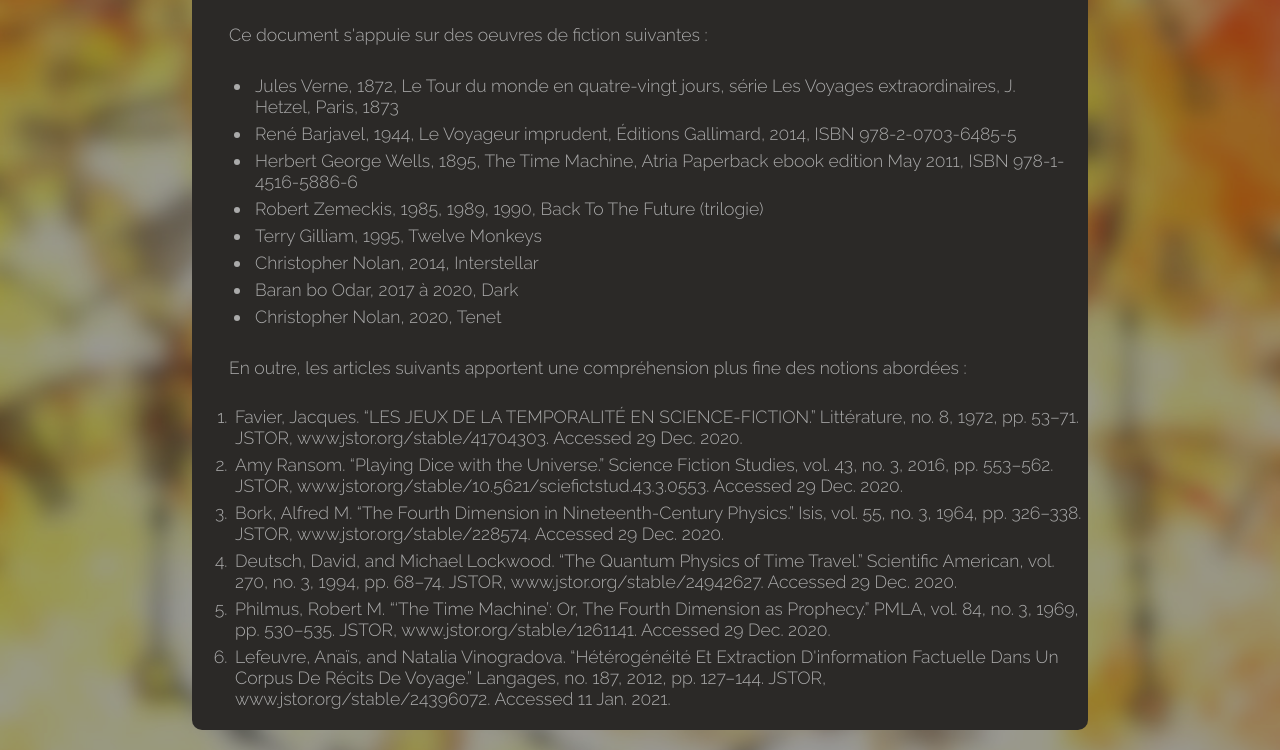
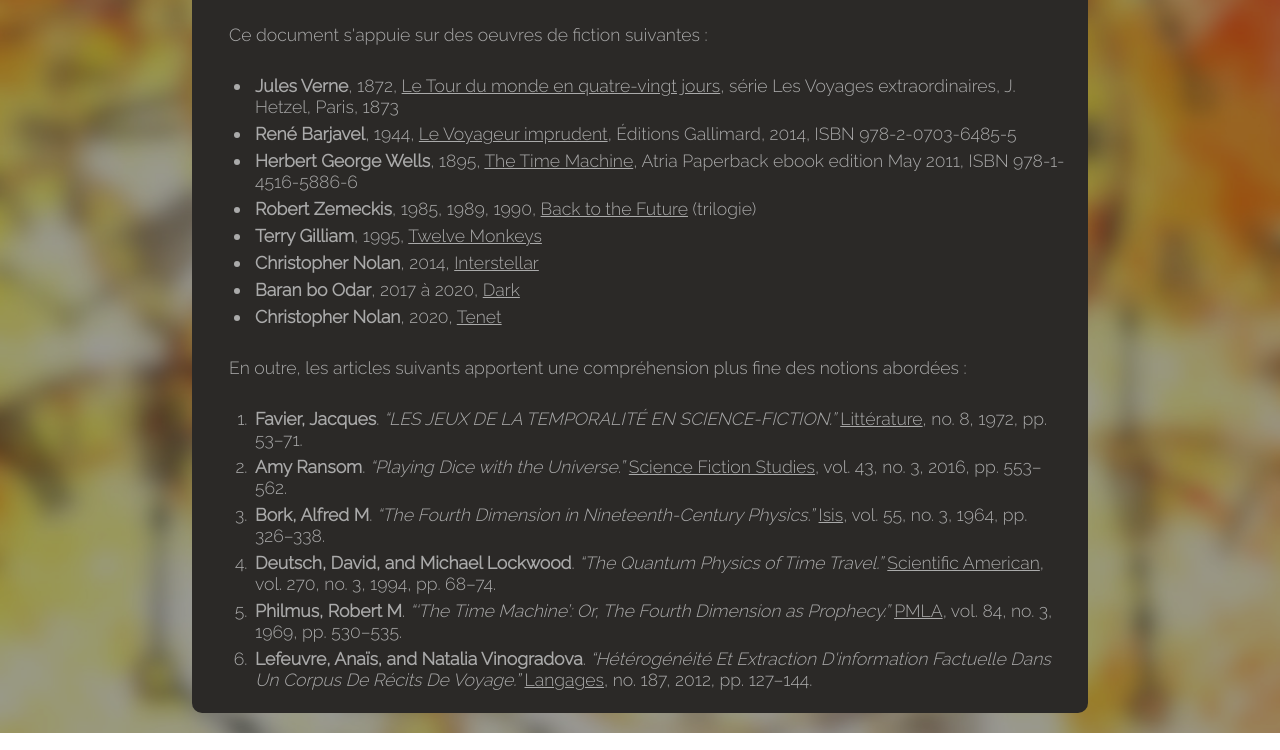
Before and after one commit to ftarazona/pace, a plain HTML site: page index.html in a window 1280 px wide. Both pictures are taken after a click on the element "Bibliographie". Shown: the part 110-860 px from the top of the page. Drawn offline with Linux system fonts and the light colour scheme.

Commit message:
Mise en page de la bibliographie.

```diff
--- a/index.html
+++ b/index.html
@@ -146,38 +146,38 @@
 			<p>Ce document s'appuie sur des oeuvres de fiction suivantes : </p>
 			<ul>
 				<li>
-					Jules Verne, 1872, <span>Le Tour du monde en quatre-vingt jours</span>, série <span>Les Voyages extraordinaires</span>, J. Hetzel, Paris, 1873
+					<span class="author">Jules Verne</span>, 1872, <span class="title">Le Tour du monde en quatre-vingt jours</span>, série <span>Les Voyages extraordinaires</span>, J. Hetzel, Paris, 1873
 				</li>
 				<li>
-					René Barjavel, 1944, <span>Le Voyageur imprudent</span>, Éditions Gallimard, 2014, ISBN 978-2-0703-6485-5
+					<span class="author">René Barjavel</span>, 1944, <span class="title">Le Voyageur imprudent</span>, Éditions Gallimard, 2014, ISBN 978-2-0703-6485-5
 				</li>
 				<li>
-					Herbert George Wells, 1895, <span>The Time Machine</span>, Atria Paperback ebook edition May 2011, ISBN 978-1-4516-5886-6
+					<span class="author">Herbert George Wells</span>, 1895, <span class="title">The Time Machine</span>, Atria Paperback ebook edition May 2011, ISBN 978-1-4516-5886-6
 				</li>
 				<li>
-					Robert Zemeckis, 1985, 1989, 1990, <span>Back To The Future</span> (trilogie)
+					<span class="author">Robert Zemeckis</span>, 1985, 1989, 1990, <span class="title">Back to the Future</span> (trilogie)
 				</li>
 				<li>
-					Terry Gilliam, 1995, <span>Twelve Monkeys</span>
+					<span class="author">Terry Gilliam</span>, 1995, <span class="title">Twelve Monkeys</span>
 				</li>
 				<li>
-					Christopher Nolan, 2014, <span>Interstellar</span>
+					<span class="author">Christopher Nolan</span>, 2014, <span class="title">Interstellar</span>
 				</li>
 				<li>
-					Baran bo Odar, 2017 à 2020, <span>Dark</span>
+					<span class="author">Baran bo Odar</span>, 2017 à 2020, <span class="title">Dark</span>
 				</li>
 				<li>
-					Christopher Nolan, 2020, <span>Tenet</span>
+					<span class="author">Christopher Nolan</span>, 2020, <span class="title">Tenet</span>
 				</li>
 			</ul>
 			<p>En outre, les articles suivants apportent une compréhension plus fine des notions abordées : </p>
 			<ol>
-				<li>Favier, Jacques. “LES JEUX DE LA TEMPORALITÉ EN SCIENCE-FICTION.” Littérature, no. 8, 1972, pp. 53–71. JSTOR, www.jstor.org/stable/41704303. Accessed 29 Dec. 2020.</li>
-				<li>Amy Ransom. “Playing Dice with the Universe.” Science Fiction Studies, vol. 43, no. 3, 2016, pp. 553–562. JSTOR, www.jstor.org/stable/10.5621/sciefictstud.43.3.0553. Accessed 29 Dec. 2020.</li>
-				<li>Bork, Alfred M. “The Fourth Dimension in Nineteenth-Century Physics.” Isis, vol. 55, no. 3, 1964, pp. 326–338. JSTOR, www.jstor.org/stable/228574. Accessed 29 Dec. 2020.</li>
-				<li>Deutsch, David, and Michael Lockwood. “The Quantum Physics of Time Travel.” Scientific American, vol. 270, no. 3, 1994, pp. 68–74. JSTOR, www.jstor.org/stable/24942627. Accessed 29 Dec. 2020.</li>
-				<li>Philmus, Robert M. “‘The Time Machine’: Or, The Fourth Dimension as Prophecy.” PMLA, vol. 84, no. 3, 1969, pp. 530–535. JSTOR, www.jstor.org/stable/1261141. Accessed 29 Dec. 2020.</li>
-				<li>Lefeuvre, Anaïs, and Natalia Vinogradova. “Hétérogénéité Et Extraction D'information Factuelle Dans Un Corpus De Récits De Voyage.” Langages, no. 187, 2012, pp. 127–144. JSTOR, www.jstor.org/stable/24396072. Accessed 11 Jan. 2021.</li>
+				<li><span class="author">Favier, Jacques</span>. <span class="extract">“LES JEUX DE LA TEMPORALITÉ EN SCIENCE-FICTION.”</span> <span class="title">Littérature</span>, no. 8, 1972, pp. 53–71.</li>
+				<li><span class="author">Amy Ransom</span>. <span class="extract">“Playing Dice with the Universe.”</span> <span class="title">Science Fiction Studies</span>, vol. 43, no. 3, 2016, pp. 553–562.</li>
+				<li><span class="author">Bork, Alfred M</span>. <span class="extract">“The Fourth Dimension in Nineteenth-Century Physics.”</span> <span class="title">Isis</span>, vol. 55, no. 3, 1964, pp. 326–338.</li>
+				<li><span class="author">Deutsch, David, and Michael Lockwood</span>. <span class="extract">“The Quantum Physics of Time Travel.”</span> <span class="title">Scientific American</span>, vol. 270, no. 3, 1994, pp. 68–74.</li>
+				<li><span class="author">Philmus, Robert M</span>. <span class="extract">“‘The Time Machine’: Or, The Fourth Dimension as Prophecy.”</span> <span class="title">PMLA</span>, vol. 84, no. 3, 1969, pp. 530–535.</li>
+				<li><span class="author">Lefeuvre, Anaïs, and Natalia Vinogradova</span>. <span class="extract">“Hétérogénéité Et Extraction D'information Factuelle Dans Un Corpus De Récits De Voyage.”</span> <span class="title">Langages</span>, no. 187, 2012, pp. 127–144.</li>
 			</ol>
 		</div>
 	</div>
--- a/style/style.css
+++ b/style/style.css
@@ -34,6 +34,9 @@ h1		{ font-size: 2.4em; }
 h2		{ font-size: 2.1em; }
 h3		{ font-size: 1.8em; }
 h4		{ font-size: 1.5em; }
+.title		{ text-decoration: underline; }
+.extract	{ font-style: italic; }
+.author		{ font-weight: 600; }
 .content div	{ font-size: 1.06em; text-align: justify }
 blockquote, q	{ font-size: 1.06em; font-style: italic; }
 .page-changer	{ font-size: 1.5em; font-weight: 200; text-align: center; }
@@ -160,6 +163,9 @@ blockquote	{ margin: 0 30px 10px 30px; }
 	margin-top: 0;
 }
 .modalbox-wrapper ul	{
+	margin: 20px;
+}
+.modalbox-wrapper ol	{
 	margin: 20px;
 }
 
```
Also changed, not shown: 2 other files.
